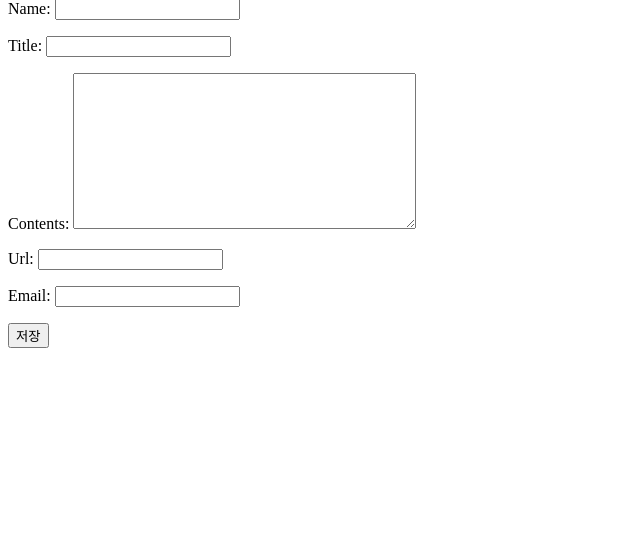
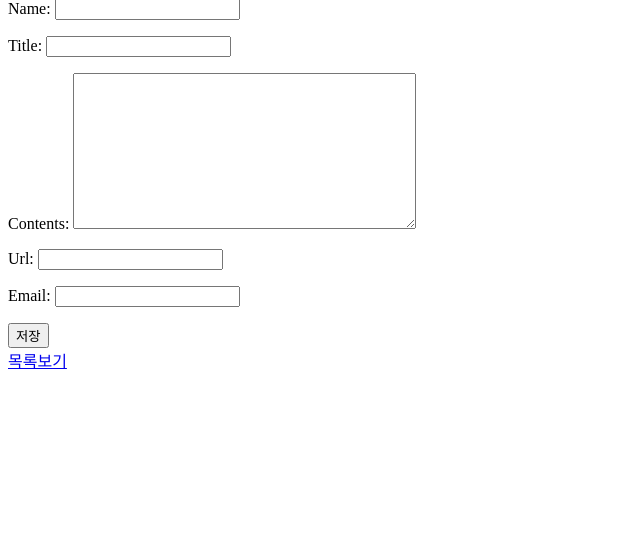
Before and after one commit to MinGu-Kim/studyDjango, a Django app: page /write/ in a window 1280 px wide. Shown: the part 17-560 px from the top of the page, without its empty margins (0-640 px from the left). Run offline with Django 3.2, Linux system fonts and the light colour scheme.

Commit message:
super simple board update

```diff
--- a/studyDjango/community/templates/list.html
+++ b/studyDjango/community/templates/list.html
@@ -11,5 +11,6 @@
         <li><a href="/view/{{article.id}}">{{ article.title }}</a> | {{ article.name }} | {{ article.date|date:"D d M Y" }}</li>
         {% endfor %}
     </ul>
+    <a href="/write">글쓰기</a>
 </body>
 </html>
--- a/studyDjango/community/templates/write.html
+++ b/studyDjango/community/templates/write.html
@@ -10,5 +10,6 @@
         {% csrf_token %}
         <button type="submit" class="btn btn-primary">저장</button>
     </form>
+    <a href="/list">목록보기</a>
 </body>
 </html>
```
Also changed, not shown: studyDjango/db.sqlite3.
